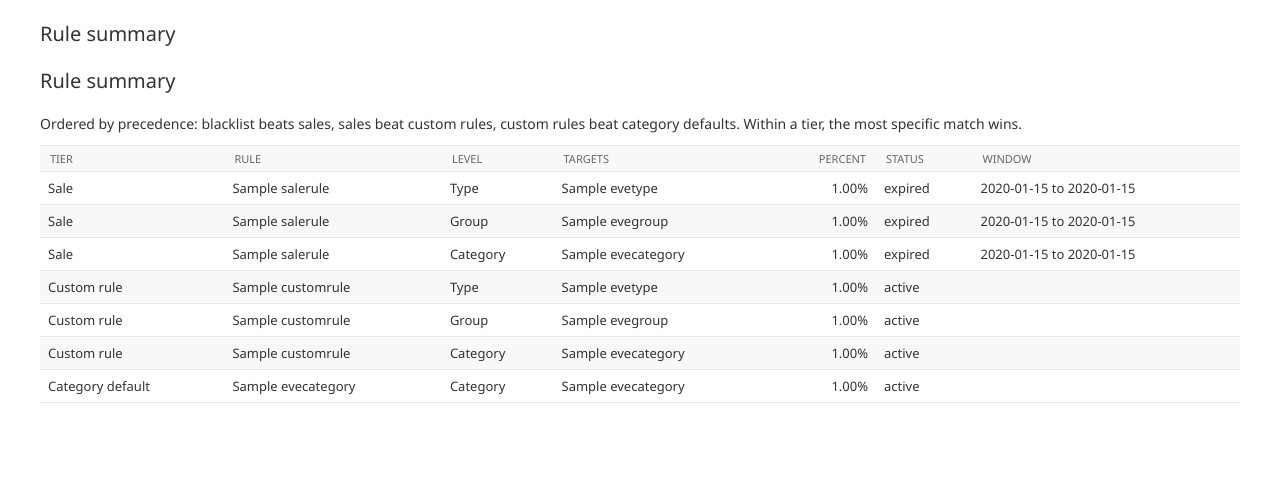
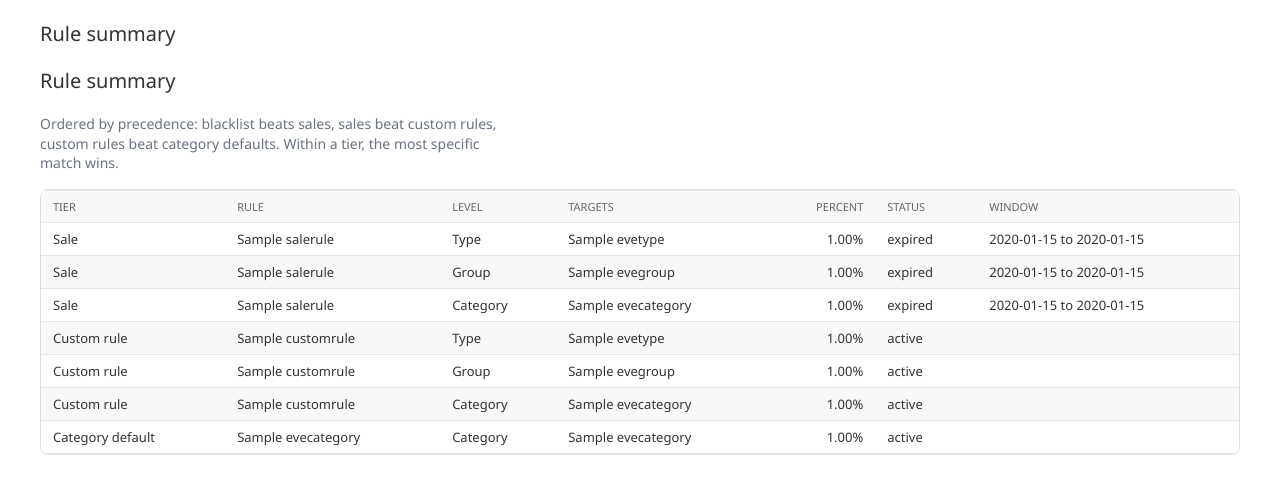
Before and after one commit to quagtus/eve-buyback, a Django app: page /admin/pricing/summary/ in a window 1280 px wide. Shown: the part 92-586 px from the top of the page. Run offline with Django 5.2, Linux system fonts and the light colour scheme; a user stored in the database is signed in; tables that the repository leaves empty hold one stand-in row (values such as "Sample post"); data that the repository does not hold is empty.

Commit message:
Restyle rule summary and tint Unfold admin toward Nord

```diff
--- a/pricing/templates/pricing/rule_summary.html
+++ b/pricing/templates/pricing/rule_summary.html
@@ -1,38 +1,43 @@
 {% extends "admin/base_site.html" %}
+
 {% block content %}
   <h1>Rule summary</h1>
-  <p>Ordered by precedence: blacklist beats sales, sales beat custom rules,
+  <p style="color:#6b7280;max-width:60ch">
+    Ordered by precedence: blacklist beats sales, sales beat custom rules,
     custom rules beat category defaults. Within a tier, the most specific
-     match wins.</p>
+    match wins.
+  </p>
 
-  <table style="width:100%;border-collapse:collapse">
-    <thead>
+  <div style="overflow-x:auto;border:1px solid #d8dee9;border-radius:8px;margin-top:1rem">
+    <table style="width:100%;border-collapse:collapse;font-size:14px">
+      <thead style="background:#eceff4">
         <tr>
-        <th style="text-align:left">Tier</th>
-        <th style="text-align:left">Rule</th>
-        <th style="text-align:left">Level</th>
-        <th style="text-align:left">Targets</th>
-        <th style="text-align:right">Percent</th>
-        <th style="text-align:left">Status</th>
-        <th style="text-align:left">Window</th>
+          <th style="text-align:left;padding:8px 12px">Tier</th>
+          <th style="text-align:left;padding:8px 12px">Rule</th>
+          <th style="text-align:left;padding:8px 12px">Level</th>
+          <th style="text-align:left;padding:8px 12px">Targets</th>
+          <th style="text-align:right;padding:8px 12px">Percent</th>
+          <th style="text-align:left;padding:8px 12px">Status</th>
+          <th style="text-align:left;padding:8px 12px">Window</th>
         </tr>
       </thead>
       <tbody>
         {% for row in rows %}
-        <tr style="border-top:1px solid #ddd">
-          <td>{{ row.kind }}</td>
-          <td>{{ row.label }}</td>
-          <td>{{ row.level }}</td>
-          <td>{{ row.targets|join:", "|truncatechars:80 }}</td>
-          <td style="text-align:right">
+          <tr style="border-top:1px solid #d8dee9">
+            <td style="padding:8px 12px">{{ row.kind }}</td>
+            <td style="padding:8px 12px">{{ row.label }}</td>
+            <td style="padding:8px 12px">{{ row.level }}</td>
+            <td style="padding:8px 12px">{{ row.targets|join:", "|truncatechars:80 }}</td>
+            <td style="padding:8px 12px;text-align:right">
               {% if row.percent is not None %}{{ row.percent }}%{% else %}—{% endif %}
             </td>
-          <td>{{ row.status }}</td>
-          <td>{{ row.window }}</td>
+            <td style="padding:8px 12px">{{ row.status }}</td>
+            <td style="padding:8px 12px">{{ row.window }}</td>
           </tr>
         {% empty %}
-        <tr><td colspan="7">No rules configured yet.</td></tr>
+          <tr><td colspan="7" style="padding:12px">No rules configured yet.</td></tr>
         {% endfor %}
       </tbody>
     </table>
+  </div>
 {% endblock %}
```
Also changed, not shown: config/settings.py (+15 -0 lines). Lines whose indentation alone changed are shown as unchanged.
